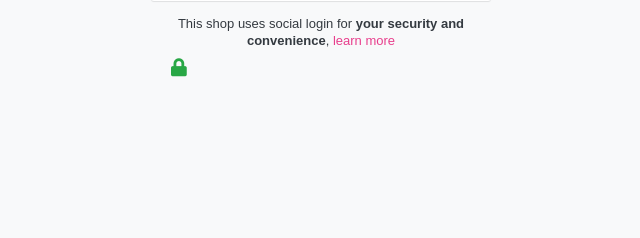
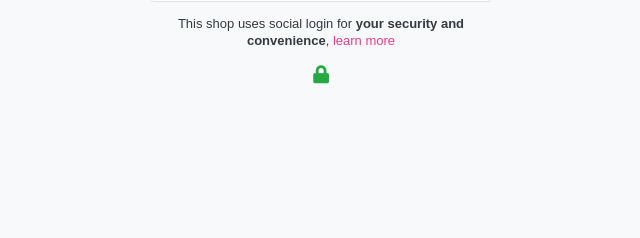
Before and after one commit to ecomplus/passport, a Node project: template assets/app/views/login.ejs in a window 1280 px wide. Shown: the part 265-503 px from the top of the page, without its empty margins (319-959 px from the left). Run offline with Node 20 templates, Linux system fonts and the light colour scheme; the template is opened without the code that fills it, so the values that code supplies are empty; some libraries are stand-ins or nearby versions.

Commit message:
minor style changes

```diff
--- a/assets/app/views/login.ejs
+++ b/assets/app/views/login.ejs
@@ -38,9 +38,7 @@
       body > p a:hover {
         color: #c11a69;
       }
-      body > .fa-lock {
-        margin-top: 8px;
-        display: block;
+      body > p .fa-lock {
         font-size: 18px;
         color: #28a745;
       }
@@ -152,6 +150,9 @@
         <a href="/site/en_us.html" target="_blank">learn more</a>
       <% } %>
     </p>
-    <i class="fas fa-lock"></i>
+
+    <p>
+      <i class="fas fa-lock"></i>
+    </p>
   </body>
 </html>
```
